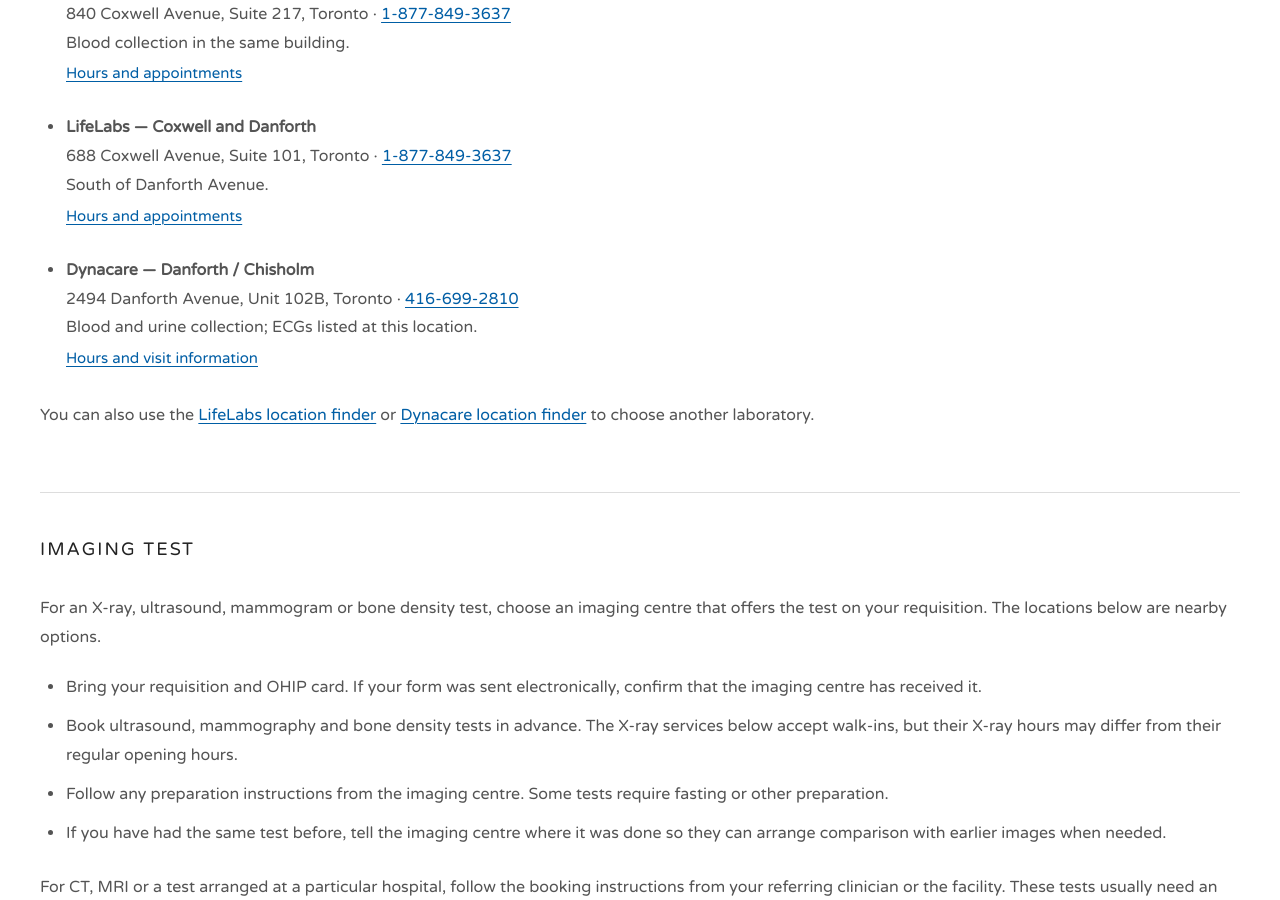
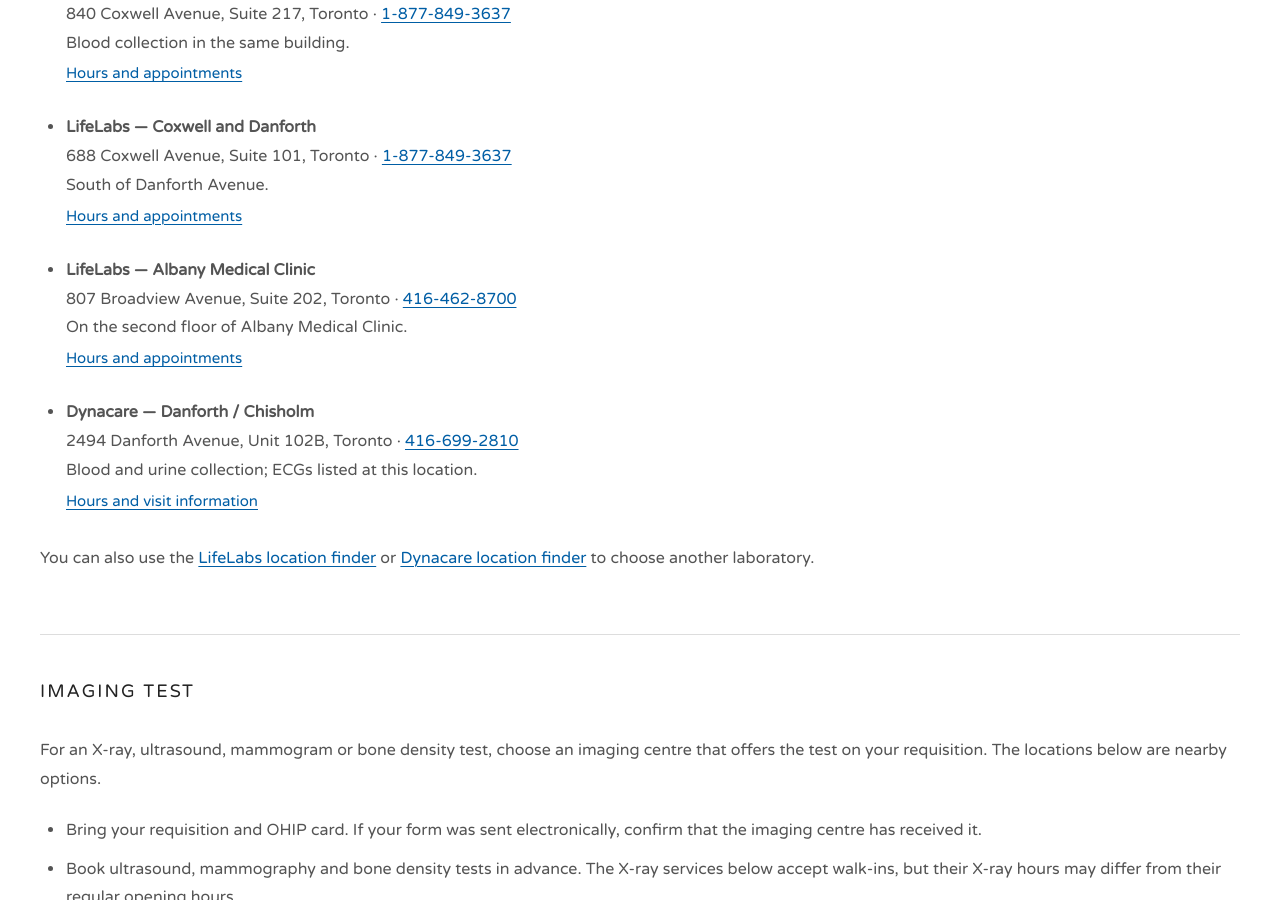
Before and after one commit to medicalchange/med-info, a Jekyll site: the page built from site/labs/index.html, in a window 1280 px wide and 900 px high, scrolled down 590 px. Built offline with Jekyll 4.4.1, drawn with Linux system fonts in a browser that asks for light colours.

Commit message:
Add LifeLabs at Albany Medical Clinic to patient testing guide

```diff
--- a/site/labs/index.html
+++ b/site/labs/index.html
@@ -112,6 +112,12 @@ sitemap: false
           <span class="location-links"><a href="https://appointments.lifelabs.com/locationfinder" aria-label="Hours and appointments for LifeLabs at 688 Coxwell">Hours and appointments</a></span>
         </li>
         <li>
+          <strong>LifeLabs — Albany Medical Clinic</strong><br>
+          807 Broadview Avenue, Suite 202, Toronto · <a class="phone" href="tel:+14164628700">416-462-8700</a><br>
+          On the second floor of Albany Medical Clinic.<br>
+          <span class="location-links"><a href="https://appointments.lifelabs.com/locationfinder" aria-label="Hours and appointments for LifeLabs at Albany Medical Clinic">Hours and appointments</a></span>
+        </li>
+        <li>
           <strong>Dynacare — Danforth / Chisholm</strong><br>
           2494 Danforth Avenue, Unit 102B, Toronto · <a class="phone" href="tel:+14166992810">416-699-2810</a><br>
           Blood and urine collection; ECGs listed at this location.<br>
```
